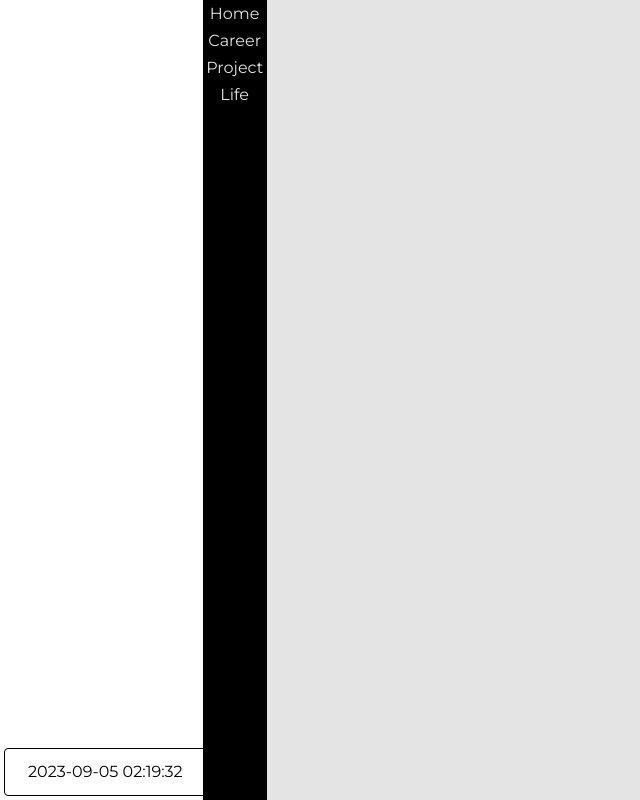
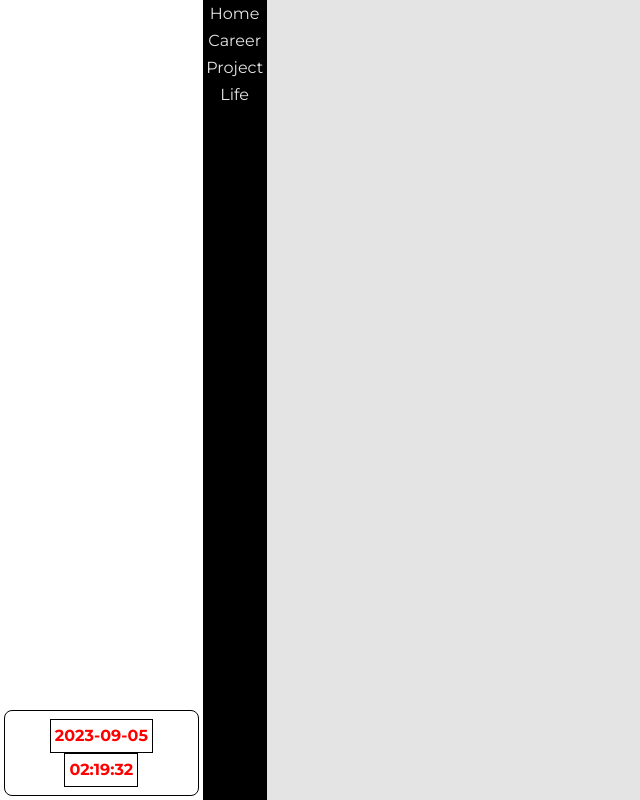
Before and after one commit to taeho-kr/taeho-world, a React (Vite) app: page / in a window 1280 px wide. Shown: the whole page, without its empty margins (0-640 px from the left). Built offline with nearby package versions, Linux system fonts and the light colour scheme.

Commit message:
...? fix something

```diff
--- a/src/layouts/components/Clock.jsx
+++ b/src/layouts/components/Clock.jsx
@@ -1,10 +1,10 @@
 import { useEffect, useState } from "react";
 import styled from "styled-components";
-import { centerBox } from "../../styles/components";
+import { centerBox, columnBox, rowBox } from "../../styles/components";
 import { formatDatetime } from "../../utils/datetime";
 
 const Clock = () => {
-  const [time, setTime] = useState();
+  const [time, setTime] = useState(formatDatetime(new Date()));
 
   useEffect(() => {
     setInterval(() => {
@@ -12,16 +12,30 @@ const Clock = () => {
     }, 333);
   }, []);
 
-  return <ComponentWrapper>{time}</ComponentWrapper>;
+  return (
+    <ComponentWrapper>
+      {time.split(" ").map((char) => {
+        if (char === ":" || char === "-") return <span>{char}</span>;
+        else return <TimeBlock>{char}</TimeBlock>;
+      })}
+    </ComponentWrapper>
+  );
 };
 
 const ComponentWrapper = styled.div`
   ${centerBox}
-  width: 100%;
-  height: 3rem;
+  ${columnBox}
   border: 1px solid black;
-  border-radius: 0.25rem;
+  border-radius: 0.5rem;
   margin: 0.25rem;
+  padding: 0.5rem;
+`;
+
+const TimeBlock = styled.span`
+  color: red;
+  font-weight: bold;
+  border: 1px solid black;
+  padding: 0.25rem;
 `;
 
 export default Clock;
```
Also changed, not shown: src/components/List.jsx (added, +9 -0 lines), src/components/ListRow.jsx (added, +9 -0 lines), src/components/Top.jsx (added, +18 -0 lines), src/pages/DesignSystemPage/index.jsx (added, +22 -0 lines).
